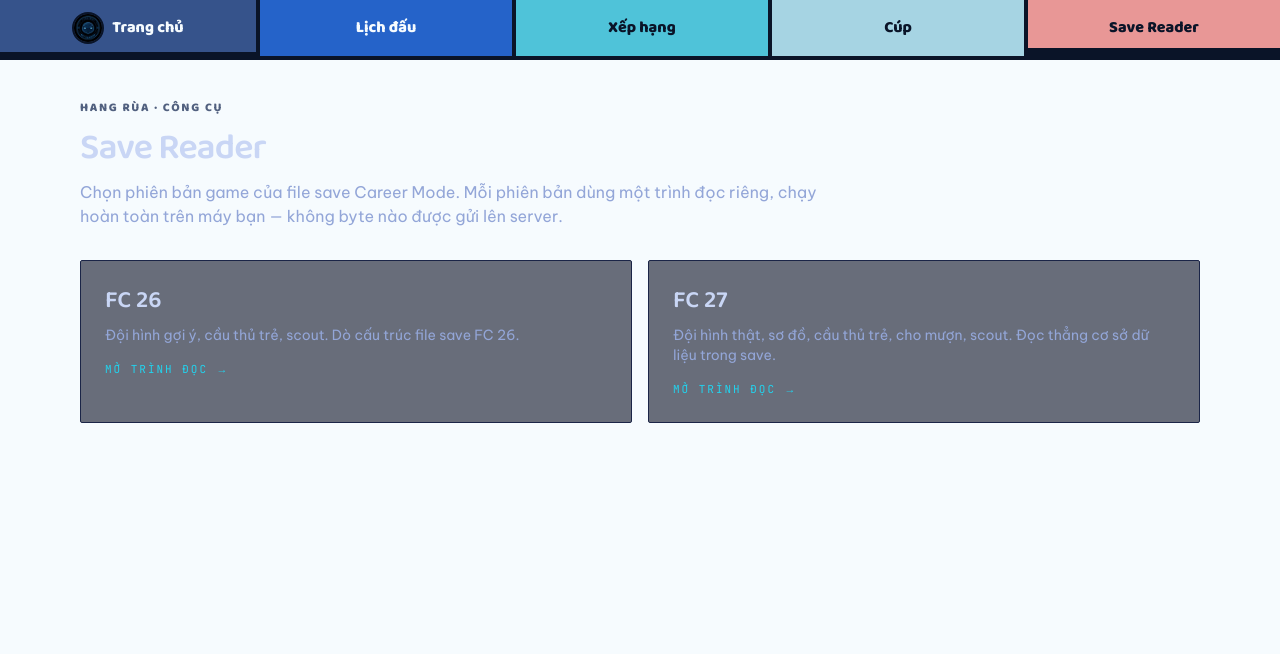
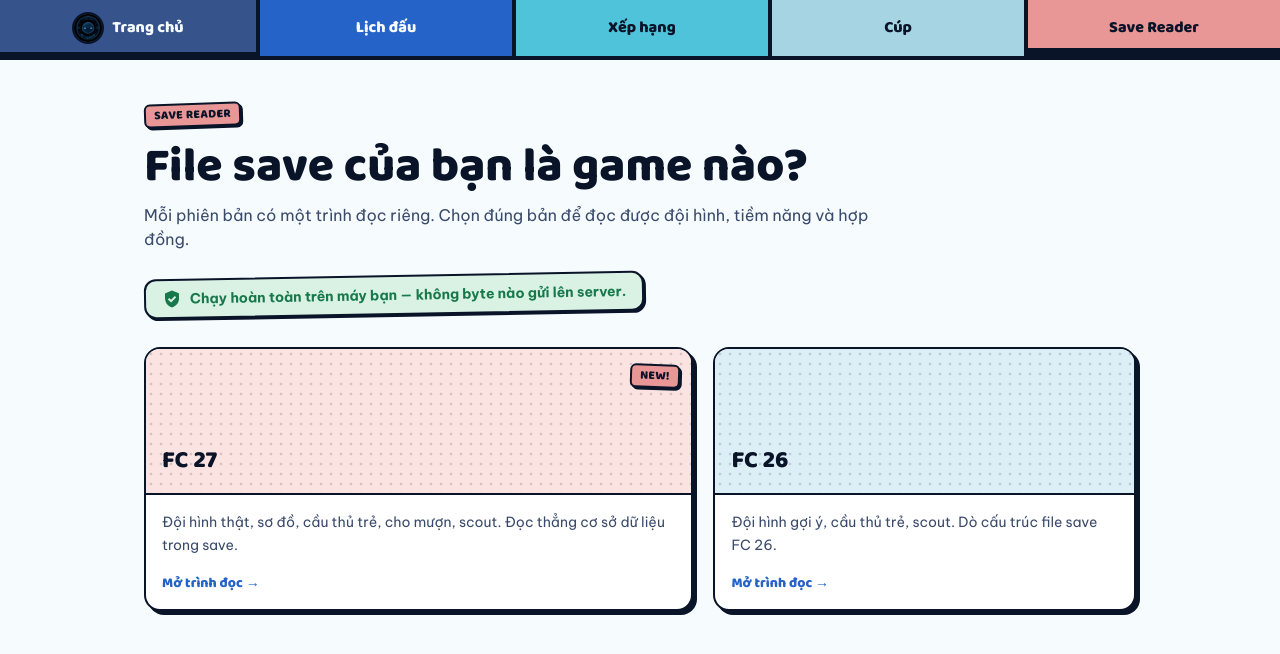
Before and after one commit to hungntv210/hang-rua, a Next.js app: page /save-reader in a window 1280 px wide. Shown: the top 654 px of the page. Built offline with nearby package versions, Linux system fonts and the light colour scheme; a web font is replaced by a local one.

Commit message:
save-reader: trang chon phien ban, vung nap file, tieu de trang doc
Co-Authored-By: Claude Opus 5.5 <noreply@anthropic.com>

```diff
--- a/app/save-reader/fc26/page.tsx
+++ b/app/save-reader/fc26/page.tsx
@@ -21,15 +21,15 @@ export default function SaveReaderPage() {
     <div className="mx-auto w-full max-w-6xl space-y-8 px-4 pb-16 pt-10">
       <header className="space-y-3">
         <p className="eyebrow">Hang Rùa · công cụ</p>
-        <h1 className="font-display text-3xl font-semibold tracking-tight text-ghost sm:text-4xl">
+        <h1 className="font-display text-4xl font-extrabold leading-[1.05] text-ink sm:text-5xl">
           Save Reader FC 26
         </h1>
-        <p className="max-w-3xl text-mist">
+        <p className="max-w-3xl text-ink-soft">
           Đọc file save Career Mode của EA Sports FC 26 ngay trên máy bạn. Không
           byte nào được gửi lên server.
         </p>
-        <p className="text-sm text-mist">
-          <Link href="/save-reader" className="underline">
+        <p className="text-sm text-ink-soft">
+          <Link href="/save-reader" className="focus-ring font-display font-extrabold text-royal underline decoration-2 underline-offset-4">
             ← Đổi phiên bản
           </Link>
         </p>
--- a/app/save-reader/fc27/page.tsx
+++ b/app/save-reader/fc27/page.tsx
@@ -15,12 +15,12 @@ export default function SaveReaderFc27Page() {
     <div className="mx-auto w-full max-w-6xl space-y-8 px-4 pb-16 pt-10">
       <header className="space-y-3">
         <p className="eyebrow">Hang Rùa · công cụ</p>
-        <h1 className="font-display text-3xl font-semibold tracking-tight text-ghost sm:text-4xl">Save Reader FC 27</h1>
-        <p className="max-w-3xl text-mist">
+        <h1 className="font-display text-4xl font-extrabold leading-[1.05] text-ink sm:text-5xl">Save Reader FC 27</h1>
+        <p className="max-w-3xl text-ink-soft">
           Đọc file save Career Mode của EA Sports FC 27 ngay trên máy bạn. Không byte nào được gửi lên server.
         </p>
-        <p className="text-sm text-mist">
-          <Link href="/save-reader" className="underline">
+        <p className="text-sm text-ink-soft">
+          <Link href="/save-reader" className="focus-ring font-display font-extrabold text-royal underline decoration-2 underline-offset-4">
             ← Đổi phiên bản
           </Link>
         </p>
--- a/app/save-reader/page.tsx
+++ b/app/save-reader/page.tsx
@@ -1,5 +1,7 @@
 import type { Metadata } from "next";
-import Link from "next/link";
+
+import { Card } from "@/components/ui/Card";
+import { Sticker } from "@/components/ui/Sticker";
 
 export const metadata: Metadata = {
   title: "Save Reader",
@@ -9,43 +11,58 @@ export const metadata: Metadata = {
 
 const VERSIONS = [
   {
+    href: "/save-reader/fc27",
+    name: "FC 27",
+    tone: "salmon",
+    isNew: true,
+    note: "Đội hình thật, sơ đồ, cầu thủ trẻ, cho mượn, scout. Đọc thẳng cơ sở dữ liệu trong save.",
+  },
+  {
     href: "/save-reader/fc26",
     name: "FC 26",
+    tone: "sky",
+    isNew: false,
     note: "Đội hình gợi ý, cầu thủ trẻ, scout. Dò cấu trúc file save FC 26.",
-  },
-  {
-    href: "/save-reader/fc27",
-    name: "FC 27",
-    note: "Đội hình thật, sơ đồ, cầu thủ trẻ, cho mượn, scout. Đọc thẳng cơ sở dữ liệu trong save.",
   },
 ] as const;
 
 /** Trang chọn phiên bản: tĩnh hoàn toàn, mỗi phiên bản có trình đọc riêng. */
 export default function SaveReaderChooserPage() {
   return (
-    <div className="mx-auto w-full max-w-6xl space-y-8 px-4 pb-16 pt-10">
-      <header className="space-y-3">
-        <p className="eyebrow">Hang Rùa · công cụ</p>
-        <h1 className="font-display text-3xl font-semibold tracking-tight text-ghost sm:text-4xl">Save Reader</h1>
-        <p className="max-w-3xl text-mist">
-          Chọn phiên bản game của file save Career Mode. Mỗi phiên bản dùng một trình đọc riêng, chạy hoàn toàn trên
-          máy bạn — không byte nào được gửi lên server.
+    <div className="mx-auto w-full max-w-5xl px-4 pb-16 pt-10">
+      <header className="max-w-3xl">
+        <Sticker tone="salmon" tilt={-2}>
+          Save Reader
+        </Sticker>
+        <h1 className="mt-4 font-display text-4xl font-extrabold leading-[1.05] text-ink sm:text-5xl">
+          File save của bạn là game nào?
+        </h1>
+        <p className="mt-3 text-ink-soft">
+          Mỗi phiên bản có một trình đọc riêng. Chọn đúng bản để đọc được đội hình, tiềm năng và hợp đồng.
         </p>
       </header>
 
-      <ul className="grid gap-4 sm:grid-cols-2">
+      {/* Cam kết về dữ liệu: đặt ngay đầu trang, không giấu dưới chân. */}
+      <p className="mt-6 inline-flex -rotate-1 items-center gap-2 rounded-xl border-2 border-ink bg-win-wash px-4 py-2 text-sm font-bold text-win shadow-pop-sm">
+        <svg aria-hidden viewBox="0 0 20 20" className="h-5 w-5 shrink-0" fill="currentColor">
+          <path d="M10 1.5 3 4.5v5c0 4.2 2.9 8 7 9 4.1-1 7-4.8 7-9v-5l-7-3Zm-1 12.2L5.8 10.5l1.4-1.4L9 10.9l3.8-3.8 1.4 1.4L9 13.7Z" />
+        </svg>
+        Chạy hoàn toàn trên máy bạn — không byte nào gửi lên server.
+      </p>
+
+      <ul className="mt-8 grid gap-5 sm:grid-cols-[1.3fr_1fr]">
         {VERSIONS.map((v) => (
           <li key={v.href}>
-            <Link
+            <Card
+              tone={v.tone}
+              title={v.name}
               href={v.href}
-              className="block h-full rounded-sm border border-grid bg-abyss/60 p-6 transition-colors hover:border-electric hover:bg-abyss-300/60"
+              size="lg"
+              corner={v.isNew ? <Sticker>NEW!</Sticker> : undefined}
             >
-              <span className="font-display text-2xl font-semibold text-ghost">{v.name}</span>
-              <span className="mt-2 block text-sm text-mist">{v.note}</span>
-              <span className="mt-4 block font-mono text-[11px] uppercase tracking-[0.18em] text-electric">
-                Mở trình đọc →
-              </span>
-            </Link>
+              <span className="block">{v.note}</span>
+              <span className="mt-4 block font-display text-sm font-extrabold text-royal">Mở trình đọc →</span>
+            </Card>
           </li>
         ))}
       </ul>
--- a/components/save/CareerExportDrop.tsx
+++ b/components/save/CareerExportDrop.tsx
@@ -94,12 +94,12 @@ export function CareerExportDrop({ data, onLoad, gate, inUse }: Props) {
    * để người dùng tin rằng họ đang xem đội hình thật trong khi không phải.
    */
   const tone = error
-    ? "border-crimson/50 bg-crimson-wash/40"
+    ? "border-lose bg-lose-wash"
     : inUse
-      ? "border-jade/40 bg-jade-wash/40"
+      ? "border-win bg-win-wash"
       : loaded
-        ? "border-amber/40 bg-amber-wash/40"
-        : "border-grid bg-abyss/40";
+        ? "border-warn bg-warn-wash"
+        : "border-ink/15 bg-white";
 
   /*
    * Thu gọn thành một dòng mở được.
@@ -117,37 +117,37 @@ export function CareerExportDrop({ data, onLoad, gate, inUse }: Props) {
   return (
     <details
       open={notable}
-      className={`rounded-sm border border-dashed px-3 py-2 ${tone}`}
+      className={`rounded-xl border-2 border-dashed px-3 py-2 ${tone}`}
     >
-      <summary className="focus-ring flex cursor-pointer list-none items-center gap-2 text-[12px] text-mist marker:content-none">
-        <span className="font-mono text-[10px] text-mist-dim" aria-hidden>
+      <summary className="focus-ring flex cursor-pointer list-none items-center gap-2 text-[12px] text-ink-soft marker:content-none">
+        <span className="tabular-nums text-[10px] text-ink-mute" aria-hidden>
           ▸
         </span>
-        <span className="text-ghost">Đội hình thật, số áo và lương</span>
+        <span className="text-ink">Đội hình thật, số áo và lương</span>
         {inUse ? (
-          <span className="rounded-[2px] bg-jade-wash px-1 font-mono text-[9px] uppercase text-jade">
+          <span className="rounded-full border-2 border-ink bg-win-wash px-1.5 text-[10px] font-bold uppercase text-win">
             đang dùng
           </span>
         ) : loaded && gate && !gate.ok ? (
-          <span className="rounded-[2px] bg-amber-wash px-1 font-mono text-[9px] uppercase text-amber">
+          <span className="rounded-full border-2 border-ink bg-warn-wash px-1.5 text-[10px] font-bold uppercase text-warn">
             không khớp save
           </span>
         ) : (
-          <span className="text-mist-dim">— tuỳ chọn, cần chạy script Lua</span>
+          <span className="text-ink-mute">— tuỳ chọn, cần chạy script Lua</span>
         )}
       </summary>
 
       <div className="mt-2 flex flex-wrap items-center gap-x-3 gap-y-2">
         <div className="min-w-0 flex-1">
-          <p className="text-[11px] leading-relaxed text-mist">
+          <p className="text-[11px] leading-relaxed text-ink-soft">
             {error ? (
-              <span className="text-crimson">{error}</span>
+              <span className="text-lose">{error}</span>
             ) : inUse && gate ? (
-              <span className="text-jade">Đang dùng đội hình thật — {gate.message}.</span>
+              <span className="text-win">Đang dùng đội hình thật — {gate.message}.</span>
             ) : loaded && gate && !gate.ok ? (
-              <span className="text-amber">Đã đọc được nhưng KHÔNG dùng: {gate.message}</span>
+              <span className="text-warn">Đã đọc được nhưng KHÔNG dùng: {gate.message}</span>
             ) : loaded ? (
-              <span className="text-amber">
+              <span className="text-warn">
                 Đã nạp {loaded.sheets} đội hình, {loaded.jerseys} số áo, {loaded.wages} mức lương —
                 chờ đối chiếu với file save.
               </span>
```
Also changed, not shown: components/save/SaveDropZone.tsx (+16 -14 lines).
